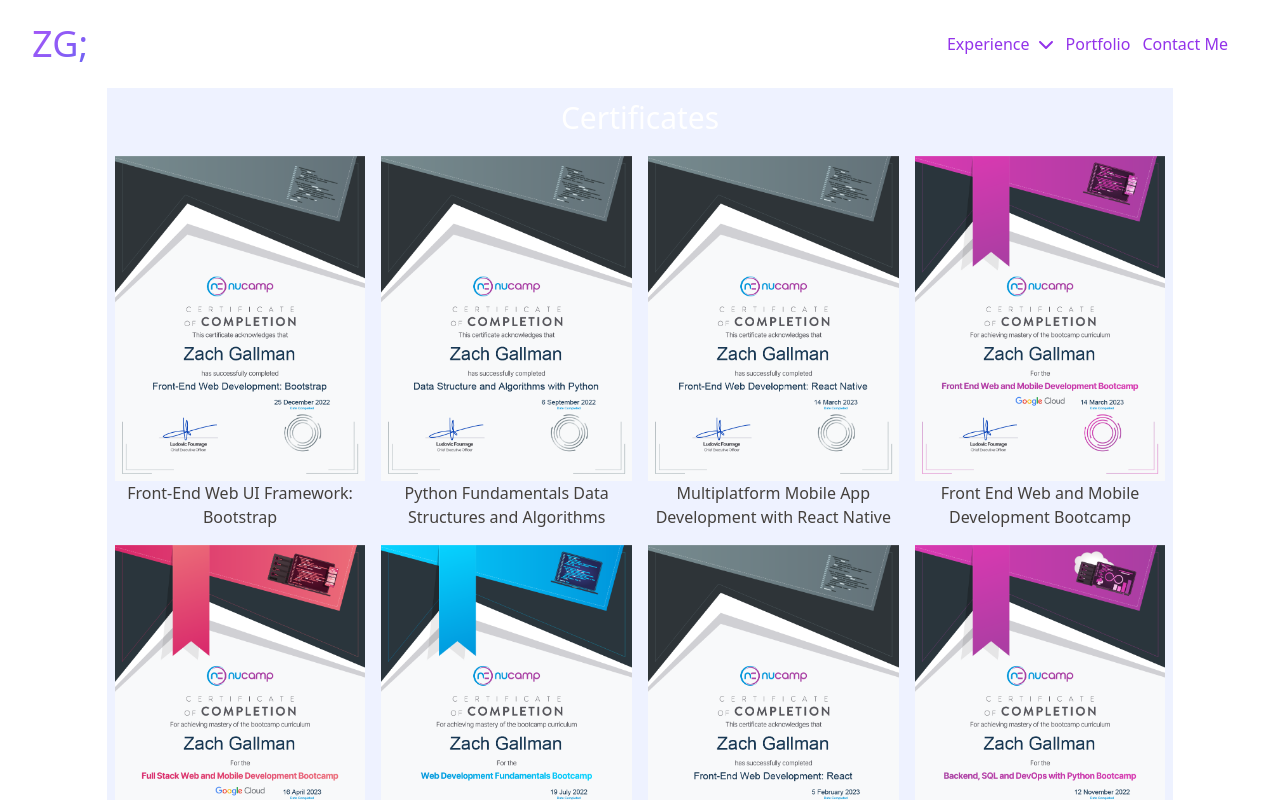
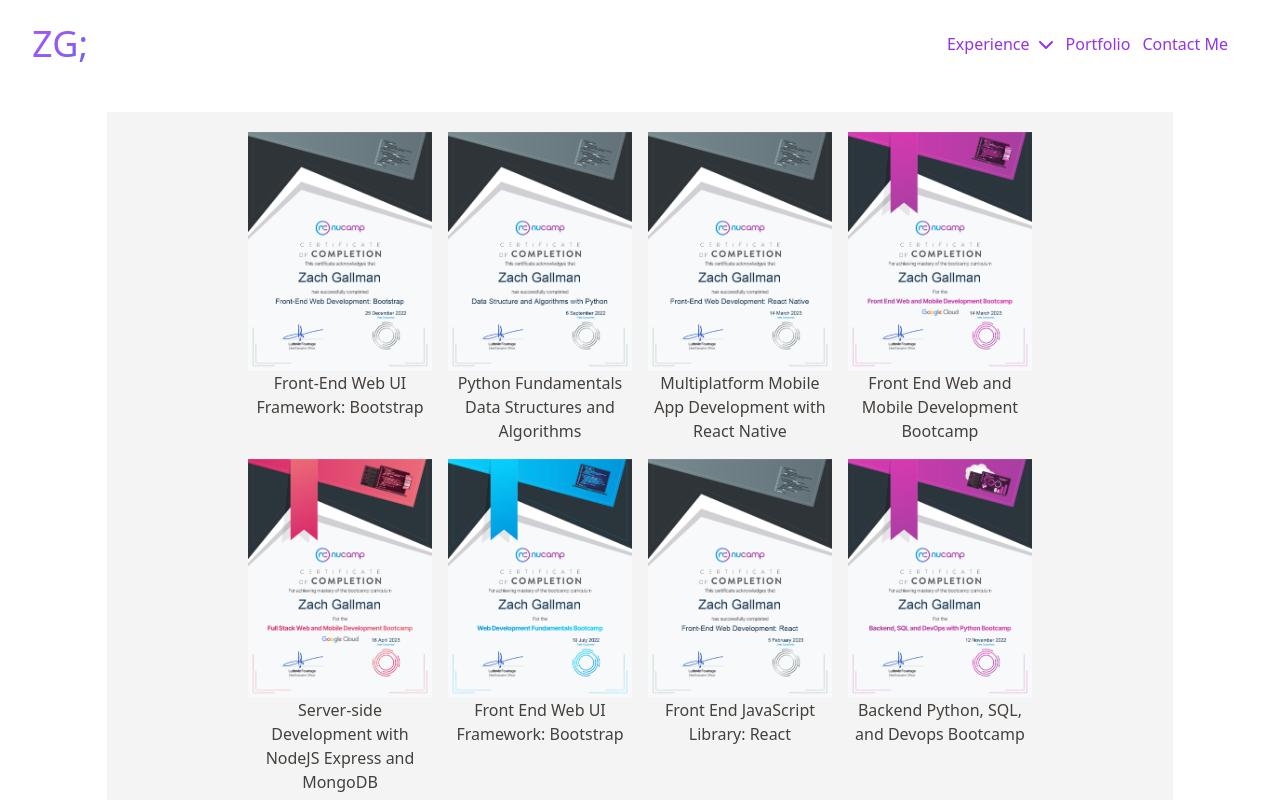
Before and after one commit to zdotg/next-folio, a Next.js app: page /experience/certificates in a window 1280 px wide. Shown: the top 800 px of the page. Built offline with nearby package versions, Linux system fonts and the light colour scheme.

Commit message:
Fixed crtificates section by adjust font and image sizes as well as spacing

```diff
--- a/src/app/experience/certificates/page.tsx
+++ b/src/app/experience/certificates/page.tsx
@@ -19,12 +19,12 @@
 
 export default function Certs() {
   return (
-    <div className=" bg-white">
-      <div className="bg-indigo-50 rounded text-center py-5 w-10/12 mx-auto ">
-          <h2 className="text-center text-3xl font-light py-5 text-white ">
+    <div className="bg-white">
+       <h2 className="text-center text-2xl font-light pb-5 text-gradient">
             Certificates
           </h2>
-        <div className="flex flex-wrap justify-center">
+      <div className="flex text-center py-5 w-10/12 mx-auto bg-zinc-100 place-content-center">
+        <div className="flex flex-wrap w-3/4">
           {CERTIFICATES.map(certificate => (
             <CertificateItem
               key={certificate.name}
```
